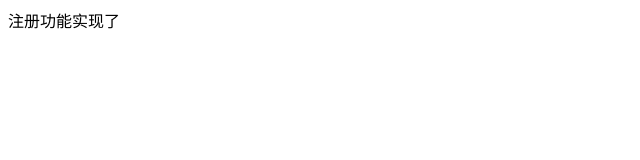
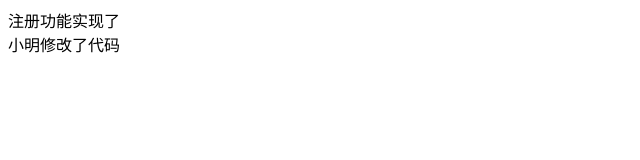
Before and after one commit to lv930213/git-learn, a plain HTML site: page index.html in a window 1280 px wide. Shown: the whole page, without its empty margins (0-640 px from the left). Drawn offline with Linux system fonts and the light colour scheme.

Commit message:
ming提交了代码

```diff
--- a/index.html
+++ b/index.html
@@ -8,5 +8,6 @@
 </head>
 <body>
   <div>注册功能实现了</div>
+  <div>小明修改了代码</div>
 </body>
 </html>
```
